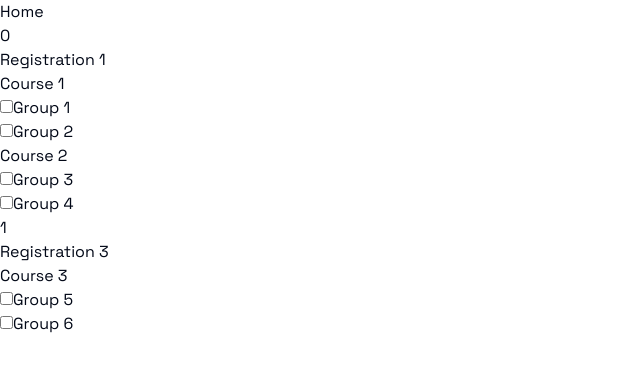
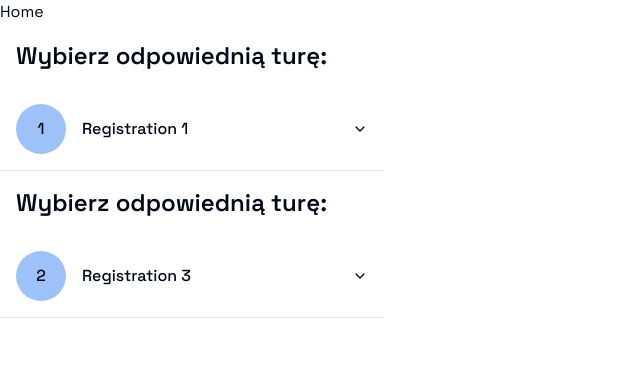
Before and after one commit to Solvro/web-planer, a Next.js app: page /selectGroups in a window 1280 px wide. Shown: the top 372 px of the page, without its empty margins (0-640 px from the left). Built offline with nearby package versions, Linux system fonts and the light colour scheme.

Commit message:
adding accordion from shadcn, working on styling it

```diff
--- a/package.json
+++ b/package.json
@@ -9,6 +9,7 @@
     "lint": "next lint"
   },
   "dependencies": {
+    "@radix-ui/react-accordion": "^1.2.0",
     "@radix-ui/react-slot": "^1.1.0",
     "@t3-oss/env-nextjs": "^0.11.0",
     "@tanstack/react-query": "^5.51.23",
--- a/src/components/Accordion.tsx
+++ b/src/components/Accordion.tsx
@@ -1,32 +1,77 @@
 import { DummyData, Group } from "@/services/usos/getGroups";
+import { Accordion, AccordionContent, AccordionItem, AccordionTrigger } from "@/components/ui/accordion";
 
 type CombinedProps = {
   index: number;
   onClick: (index: number, group: Group) => void;
 } & DummyData;
 
-export default function Accordion({ index, onClick, ...props }: CombinedProps) {
+export default function GroupsAccordion({ index, onClick, ...props }: CombinedProps) {
+  //   return (
+  //     <div>
+  //       <h2>{index}</h2>
+  //       <h1>{props.registration.name}</h1>
+  //       <h2>
+  //         {props.courses.map((course) => {
+  //           return (
+  //             <div key={course.course.id}>
+  //               <div key={course.course.id}>{course.course.name}</div>
+  //               {course.groups.map((group) => {
+  //                 return (
+  //                   <div key={group.name}>
+  //                     <input type="checkbox" onClick={() => onClick(index, group)} />
+  //                     {group.name}
+  //                   </div>
+  //                 );
+  //               })}
+  //             </div>
+  //           );
+  //         })}
+  //       </h2>
+  //     </div>
+  //   );
   return (
-    <div>
-      <h2>{index}</h2>
-      <h1>{props.registration.name}</h1>
-      <h2>
+    <div className="max-w-96">
+      <h1 className="text-2xl font-semibold p-4 ">Wybierz odpowiednią turę:</h1>
+      <Accordion type="single" collapsible className="">
+        <AccordionItem value="item-1">
+          <AccordionTrigger className="px-4">
+            <div className="flex items-center gap-4">
+              <div className="w-[50px] h-[50px] rounded-[50px] bg-[#9DC2FA] items-center flex justify-center">
+                {index + 1}
+              </div>
+              {props.registration.name}
+            </div>
+          </AccordionTrigger>
+          <AccordionContent>
             {props.courses.map((course) => {
               return (
                 <div key={course.course.id}>
-              <div key={course.course.id}>{course.course.name}</div>
                   {course.groups.map((group) => {
                     return (
-                  <div key={group.name}>
-                    <input type="checkbox" onClick={() => onClick(index, group)} />
-                    {group.name}
+                      <div
+                        key={group.name}
+                        className="grid grid-cols-[1fr_4fr_1fr] gap-4 justify-between break-all items-center py-2 text-base hover:bg-[#49454F] hover:cursor-pointer p-4 "
+                      >
+                        <div className="w-[50px] h-[50px] rounded-[50px] bg-[#D9E8FF] items-center flex justify-center">
+                          {group.type.slice(0, 1).toUpperCase()}
+                        </div>
+                        <div>{group.name}</div>
+                        <input
+                          type="checkbox"
+                          onClick={() => onClick(index, group)}
+                          className="w-6 h-6 justify-self-end"
+                        />
                       </div>
                     );
                   })}
                 </div>
               );
             })}
-      </h2>
+          </AccordionContent>
+        </AccordionItem>
+      </Accordion>
     </div>
   );
 }
+//cos nie dziala checked i group.isChecked - TODO
--- /dev/null
+++ b/src/components/ui/accordion.tsx
@@ -0,0 +1,56 @@
+import * as React from "react"
+import * as AccordionPrimitive from "@radix-ui/react-accordion"
+import { ChevronDown } from "lucide-react"
+
+import { cn } from "@/lib/utils"
+
+const Accordion = AccordionPrimitive.Root
+
+const AccordionItem = React.forwardRef<
+  React.ElementRef<typeof AccordionPrimitive.Item>,
+  React.ComponentPropsWithoutRef<typeof AccordionPrimitive.Item>
+>(({ className, ...props }, ref) => (
+  <AccordionPrimitive.Item
+    ref={ref}
+    className={cn("border-b", className)}
+    {...props}
+  />
+))
+AccordionItem.displayName = "AccordionItem"
+
+const AccordionTrigger = React.forwardRef<
+  React.ElementRef<typeof AccordionPrimitive.Trigger>,
+  React.ComponentPropsWithoutRef<typeof AccordionPrimitive.Trigger>
+>(({ className, children, ...props }, ref) => (
+  <AccordionPrimitive.Header className="flex">
+    <AccordionPrimitive.Trigger
+      ref={ref}
+      className={cn(
+        "flex flex-1 items-center justify-between py-4 font-medium transition-all hover:underline [&[data-state=open]>svg]:rotate-180",
+        className
+      )}
+      {...props}
+    >
+      {children}
+      <ChevronDown className="h-4 w-4 shrink-0 transition-transform duration-200" />
+    </AccordionPrimitive.Trigger>
+  </AccordionPrimitive.Header>
+))
+AccordionTrigger.displayName = AccordionPrimitive.Trigger.displayName
+
+const AccordionContent = React.forwardRef<
+  React.ElementRef<typeof AccordionPrimitive.Content>,
+  React.ComponentPropsWithoutRef<typeof AccordionPrimitive.Content>
+>(({ className, children, ...props }, ref) => (
+  <AccordionPrimitive.Content
+    ref={ref}
+    className="overflow-hidden text-sm transition-all data-[state=closed]:animate-accordion-up data-[state=open]:animate-accordion-down"
+    {...props}
+  >
+    <div className={cn("pb-4 pt-0", className)}>{children}</div>
+  </AccordionPrimitive.Content>
+))
+
+AccordionContent.displayName = AccordionPrimitive.Content.displayName
+
+export { Accordion, AccordionItem, AccordionTrigger, AccordionContent }
--- a/src/pages/selectGroups.tsx
+++ b/src/pages/selectGroups.tsx
@@ -4,7 +4,7 @@ import React, { useEffect } from "react";
 import type { InferGetServerSidePropsType, GetServerSideProps } from "next";
 
 import { DummyData } from "@/services/usos/getGroups";
-import Accordion from "@/components/Accordion";
+import GroupsAccordion from "@/components/Accordion";
 import { getGroups } from "@/services/usos/getGroups";
 import { Group } from "@/services/usos/getGroups";
 
@@ -56,7 +56,7 @@ export default function Home({ groups }: InferGetServerSidePropsType<typeof getS
     <div>
       <h1>Home</h1>
       {groups.map((data: DummyData, index) => (
-        <Accordion key={data.registration.id} index={index} onClick={checkGroup} {...data} />
+        <GroupsAccordion key={data.registration.id} index={index} onClick={checkGroup} {...data} />
       ))}
     </div>
   );
```
Also changed, not shown: 1 other file (tests, documents, lock files or other folders). Lines whose indentation alone changed are shown as unchanged.
